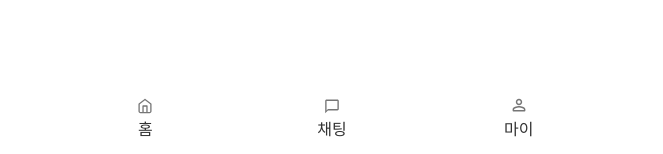
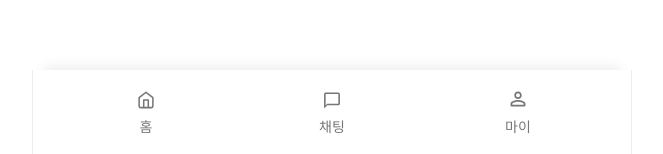
Before and after one commit to Team-TicketMate/ticketmate-client, a Next.js app: page / in a window 1280 px wide. Shown: the part 646-800 px from the top of the page, without its empty margins (308-971 px from the left). Built offline with nearby package versions, Linux system fonts and the light colour scheme; a web font is replaced by a local one.

Commit message:
design: bottom navigation css 적용 #15

```diff
--- a/src/shared/components/navigation/bottom-navigation/bottom-navigation.module.scss
+++ b/src/shared/components/navigation/bottom-navigation/bottom-navigation.module.scss
@@ -1,27 +1,50 @@
+@use '@/styles/index' as *;
+
 .container {
   position: fixed;
   bottom: 0;
+  margin: 0 auto;
 
-  display: flex;
-  justify-content: space-between;
-  align-items: center;
-  padding: calc(16px + env(safe-area-inset-bottom)) 20px;
+  padding: 0 20px env(safe-area-inset-bottom) 20px;
+
   width: 100%;
   max-width: 600px;
+  background: var(--white);
+
+  border-width: 0 1px 0 1px;
+  border-style: solid;
+  border-color: var(--divider-line);
+
+  box-shadow: 0px -15px 12px -12px rgba(0, 0, 0, 0.08);
 
   ul {
     display: flex;
     justify-content: space-between;
     width: 100%;
     padding: 0;
+    list-style: none;
   }
 
   .nav_item {
+    flex: 1;
+  }
+
+  .nav_link {
     display: flex;
-    padding: 0px 32px;
     flex-direction: column;
     align-items: center;
     gap: 4px;
-    flex: 1 0 0;
+    width: 100%;
+    padding: 16px 0;
+
+    color: var(--gray-4);
+
+    span {
+      display: flex;
+      align-items: center;
+
+      @include Paragraph-02;
+      text-align: center;
+    }
   }
 }
--- a/src/shared/components/navigation/bottom-navigation/bottom-navigation.tsx
+++ b/src/shared/components/navigation/bottom-navigation/bottom-navigation.tsx
@@ -11,16 +11,22 @@ export default function BottomNavigation() {
     <nav className={styles.container}>
       <ul>
         <li className={styles.nav_item}>
-          <HomeIcon fill="var(--gray-4)" width={24} height={24} />
-          <Link href="/">홈</Link>
+          <Link href="/" className={styles.nav_link}>
+            <HomeIcon fill="var(--gray-4)" width={28} height={28} />
+            <span>홈</span>
+          </Link>
         </li>
         <li className={styles.nav_item}>
-          <ChatIcon fill="var(--gray-4)" width={24} height={24} />
-          <Link href="/">채팅</Link>
+          <Link href="/" className={styles.nav_link}>
+            <ChatIcon fill="var(--gray-4)" width={28} height={28} />
+            <span>채팅</span>
+          </Link>
         </li>
         <li className={styles.nav_item}>
-          <MyIcon fill="var(--gray-4)" width={24} height={24} />
-          <Link href="/">마이</Link>
+          <Link href="/" className={styles.nav_link}>
+            <MyIcon fill="var(--gray-4)" width={28} height={28} />
+            <span>마이</span>
+          </Link>
         </li>
       </ul>
     </nav>
```
